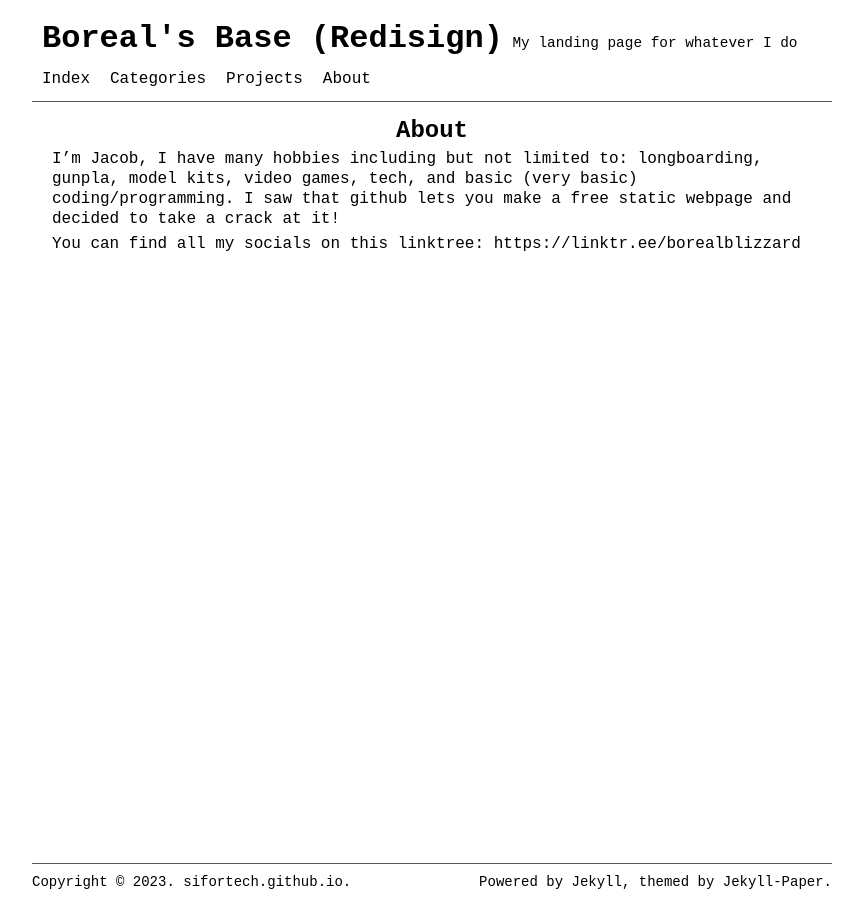
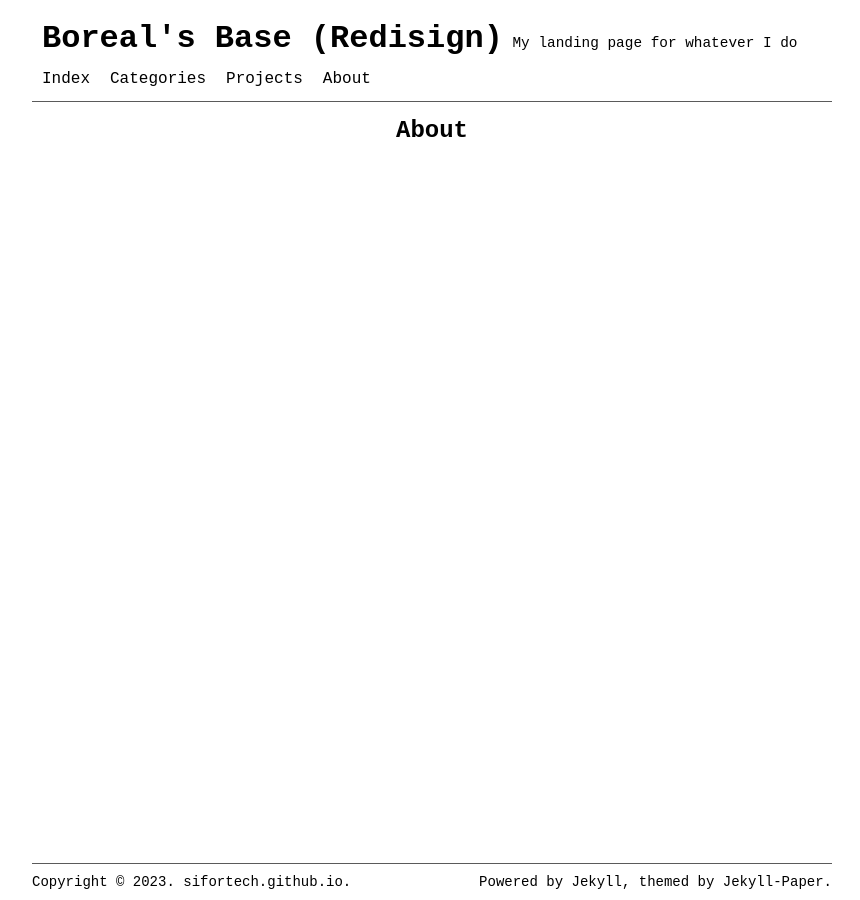
Before and after one commit to SIFORTECH/blog, a Jekyll site: the page built from pages/about.md, in a window 1280 px wide. Shown: the whole page, without its empty margins (208-1068 px from the left). Built offline with Jekyll 4.4.1, drawn with Linux system fonts in a browser that asks for light colours.

Commit message:
Update about.md

```diff
--- a/pages/about.md
+++ b/pages/about.md
@@ -3,7 +3,3 @@ layout: page
 title: About
 permalink: /about/
 ---
-
-I'm Jacob, I have many hobbies including but not limited to: longboarding, gunpla, model kits, video games, tech, and basic (very basic) coding/programming. I saw that github lets you make a free static webpage and decided to take a crack at it!
-
-You can find all my socials on this linktree: [https://linktr.ee/borealblizzard](https://linktr.ee/borealblizzard)
```
